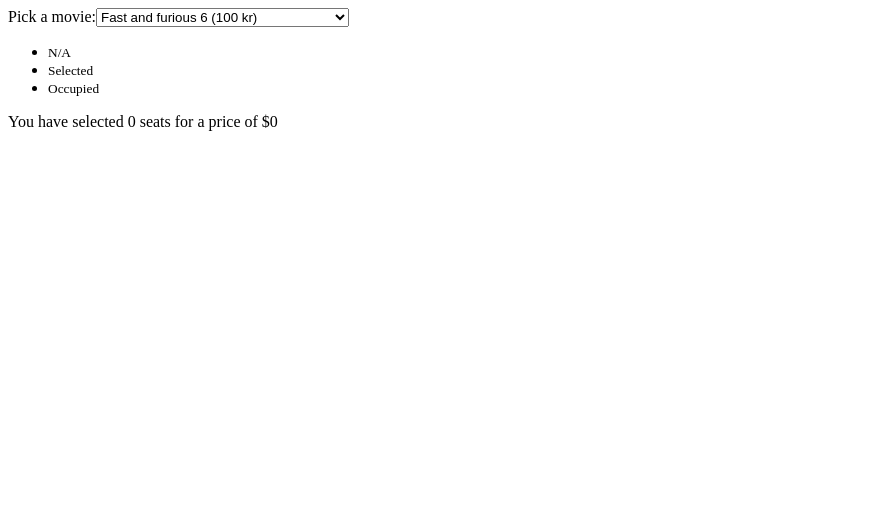
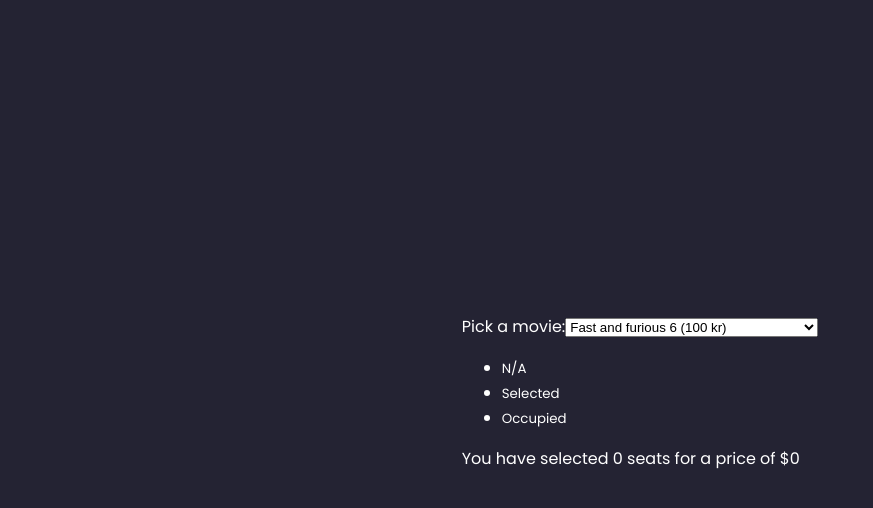
Before and after one commit to jesscampb/MovieSeatBooker, a React (Vite) app: page / in a window 1280 px wide. Shown: the top 508 px of the page, without its empty margins (0-873 px from the left). Built offline with nearby package versions, Linux system fonts and the light colour scheme.

Commit message:
Changed name of stylesheet "index.scss" to "global.scss" for clarity

```diff
--- /dev/null
+++ b/src/global.scss
@@ -0,0 +1,17 @@
+@import url("https://fonts.googleapis.com/css?family=Poppins&display=swap");
+
+* {
+  box-sizing: border-box;
+}
+
+body {
+  background-color: #242333;
+  color: #fff;
+  font-family: "Poppins", sans-serif;
+  display: flex;
+  flex-direction: column;
+  align-items: center;
+  justify-content: center;
+  height: 100vh;
+  margin: 0;
+}
--- a/src/main.tsx
+++ b/src/main.tsx
@@ -1,6 +1,6 @@
 import { StrictMode } from 'react'
 import { createRoot } from 'react-dom/client'
-import './index.scss'
+import './global.scss'
 import App from './App.tsx'
 
 createRoot(document.getElementById('root')!).render(
```
Also changed, not shown: src/index.scss (deleted).
